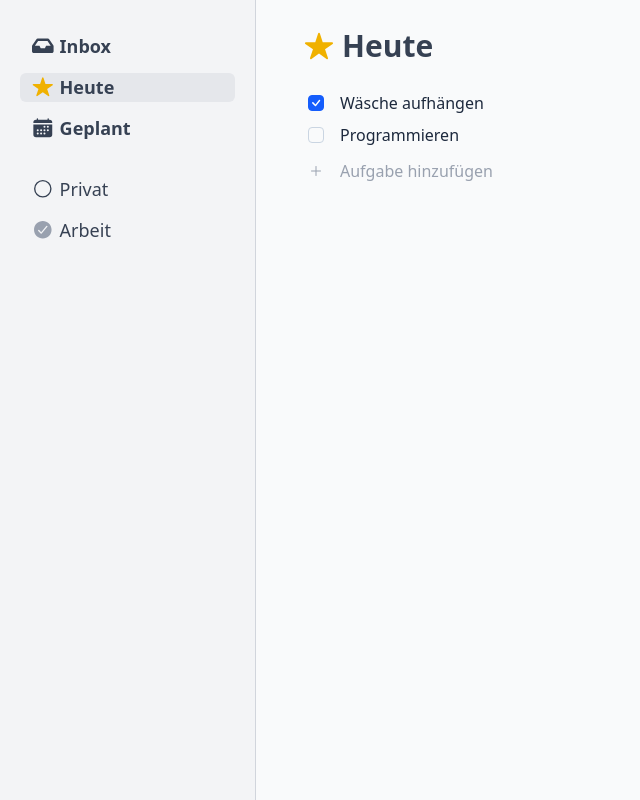
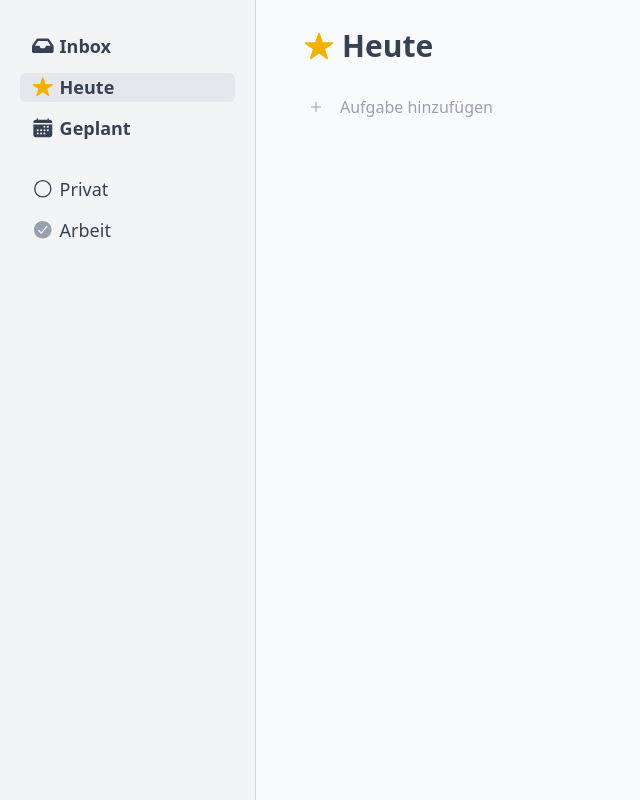
Before and after one commit to JohannesBorchard/todo, a React (Vite) app: page / in a window 1280 px wide. Shown: the whole page, without its empty margins (0-640 px from the left). Built offline with nearby package versions, Linux system fonts and the light colour scheme.

Commit message:
persistent todoArr

```diff
--- a/src/components/TodayView.tsx
+++ b/src/components/TodayView.tsx
@@ -1,8 +1,20 @@
 import { IoStar } from "react-icons/io5"
 import TodoItem from "./TodoItem"
 import AddTodoItem from "./AddTodoItem"
+import { useState, useEffect } from "react"
+import type { TodoType } from "../types"
 
 export default function TodayView() {
+  const [todoArr, setTodoArr] = useState<TodoType[]>(() =>
+    JSON.parse(localStorage.getItem("todoArr") ?? "[]")
+  )
+
+  useEffect(() => {
+    localStorage.setItem("todoArr", JSON.stringify(todoArr))
+  }, [todoArr])
+
+  //[({ value: "Wäsche aufhängen", isChecked: true }, { value: "Programmieren", isChecked: false })]
+
   return (
     <>
       <h1 className="text-3xl font-bold">
@@ -10,8 +22,13 @@ export default function TodayView() {
         Heute
       </h1>
       <ul className="flex flex-col gap-2 px-1 py-6">
-        <TodoItem value="Wäsche aufhängen" isChecked={true} todoId="check-1" />
-        <TodoItem value="Programmieren" isChecked={false} todoId="check-2" />
+        {todoArr.map((todoObj, index) => (
+          <TodoItem
+            value={todoObj.value}
+            isChecked={todoObj.isChecked}
+            todoId={"check-" + index}
+          />
+        ))}
         <AddTodoItem />
       </ul>
     </>
--- /dev/null
+++ b/src/types.ts
@@ -0,0 +1,4 @@
+export interface TodoType {
+  value: string
+  isChecked: boolean
+}
```
